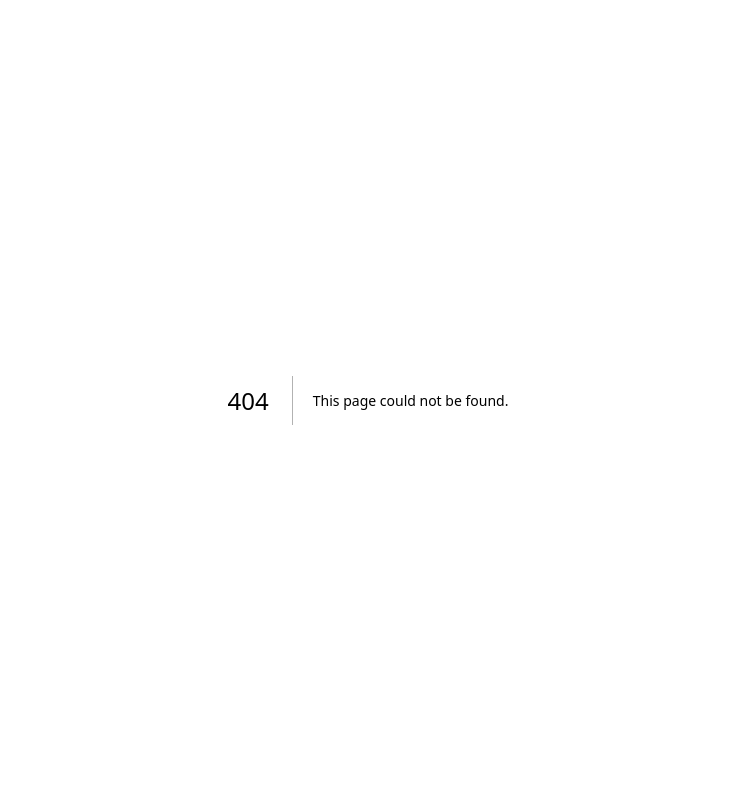
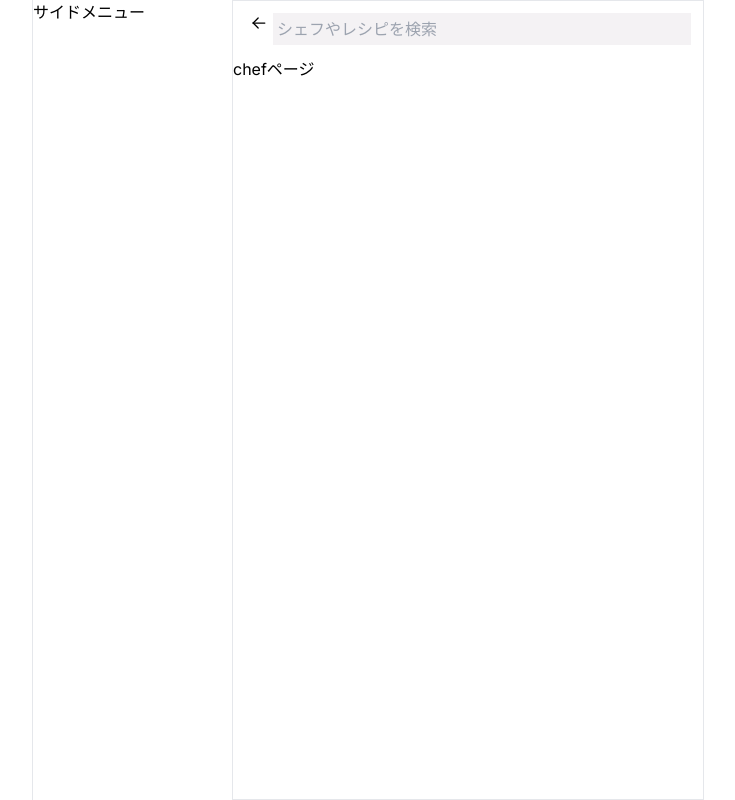
Before and after one commit to qin-team-recipe/09-frontend, a Next.js app: page /search/chef in a window 1280 px wide. Before the commit this address had no page. Shown: the whole page, without its empty margins (272-1007 px from the left). Built offline with nearby package versions, Linux system fonts and the light colour scheme.

Commit message:
🚧 レイアウトの雛形部分まで

```diff
--- a/src/app/globals.css
+++ b/src/app/globals.css
@@ -15,13 +15,3 @@
     --background-end-rgb: 0, 0, 0;
   }
 }
-
-body {
-  color: rgb(var(--foreground-rgb));
-  background: linear-gradient(
-      to bottom,
-      transparent,
-      rgb(var(--background-end-rgb))
-    )
-    rgb(var(--background-start-rgb));
-}
--- /dev/null
+++ b/src/app/search/chef/page.tsx
@@ -0,0 +1,9 @@
+import Image from "next/image"
+
+export default function Home() {
+  return (
+    <main className="">
+      <h1>chefページ</h1>
+    </main>
+  )
+}
--- /dev/null
+++ b/src/app/search/layout.tsx
@@ -0,0 +1,36 @@
+import { Inter } from "next/font/google"
+import { ArrowLeftIcon } from "src/components/ArrowLeftIcon"
+
+const inter = Inter({ subsets: ["latin"] })
+
+export const metadata = {
+  title: "Create Next App",
+  description: "Generated by create next app",
+}
+
+export default function RootLayout({
+  children,
+}: {
+  children: React.ReactNode
+}) {
+  return (
+    <div className="flex w-full min-h-screen mx-auto sm:max-w-2xl sm:flex-row ">
+      <div className="w-[200px] border-l">サイドメニュー</div>
+      <div className="flex-1 border">
+        <div className="flex p-3">
+          <a href="#" className="px-1">
+            <ArrowLeftIcon className="w-5 h-5" />
+          </a>
+          <div className="bg-[#F4F2F4] flex-1 rounded">
+            <input
+              type="text"
+              placeholder="シェフやレシピを検索"
+              className="w-full p-1 bg-inherit"
+            />
+          </div>
+        </div>
+        {children}
+      </div>
+    </div>
+  )
+}
--- /dev/null
+++ b/src/components/ArrowLeftIcon.tsx
@@ -0,0 +1,23 @@
+import type { SVGProps } from "react"
+
+export function ArrowLeftIcon(props: SVGProps<SVGSVGElement>) {
+  return (
+    <svg
+      xmlns="http://www.w3.org/2000/svg"
+      width="24"
+      height="24"
+      viewBox="0 0 24 24"
+      fill="none"
+      stroke="currentColor"
+      stroke-width="1.5"
+      stroke-linecap="round"
+      stroke-linejoin="round"
+      aria-hidden="true"
+      {...props}
+    >
+      <path d="M5 12l14 0"></path>
+      <path d="M5 12l6 6"></path>
+      <path d="M5 12l6 -6"></path>
+    </svg>
+  )
+}
```
